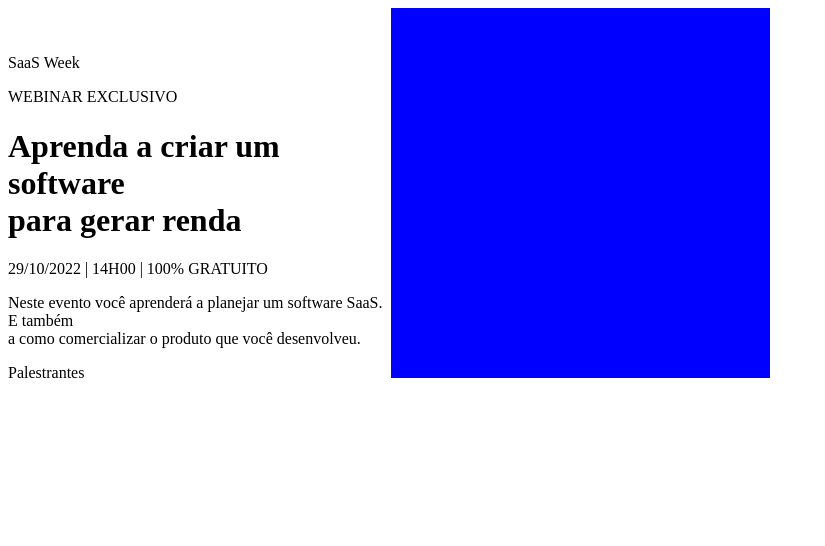
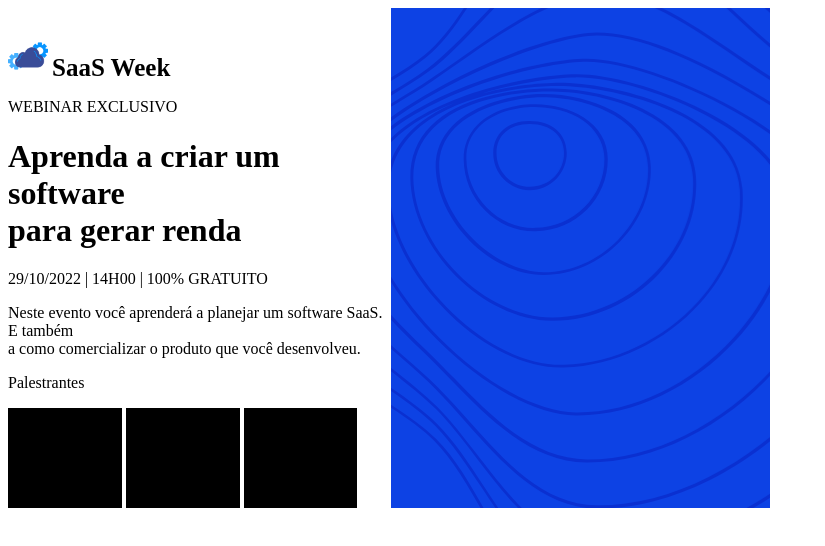
Before and after one commit to emessonh/html_css, a plain HTML site: page projeto/index.html in a window 1280 px wide. Shown: the whole page, without its empty margins (0-825 px from the left). Drawn offline with Linux system fonts and the light colour scheme.

Commit message:
estrutura básica da página

```diff
--- a/projeto/css/style.css
+++ b/projeto/css/style.css
@@ -1,9 +1,22 @@
+/*corpo da página*/
 .inline-block{
-    height: 370px;
+    height: 500px;
     width: 30%;
     display: inline-block;
 }
 
+#logo-saas{
+    height: 40px;
+}
+
 #inscrever{
-    background-color: blue;
+    background-image: url("../img/pattern.png");
 }
+
+/*card palestrantes*/
+.palestrantes-inline{
+    display: inline-block;
+    background-color: black;
+    height: 100px;
+    width: 30%;
+}
--- a/projeto/index.html
+++ b/projeto/index.html
@@ -9,7 +9,10 @@
 </head>
 <body>
     <div class="inline-block">
-        <p>SaaS Week</p>
+        <div id="cabecalho">
+            <img src="img/saasweeklogo.png" alt="Logo SaaS" id="logo-saas">
+            <strong><span style="font-size: 25px;">SaaS Week</span></strong>
+        </div>
         <p>WEBINAR EXCLUSIVO</p>
         <h1>Aprenda a criar um software <br>para gerar renda</h1>
         <p>29/10/2022 | 14H00 | 100% GRATUITO</p>
@@ -18,7 +21,13 @@
             a como comercializar o produto que você desenvolveu.
         </p>
         <p>Palestrantes</p>
-        <div id="palestrantes">
+        <div class="palestrantes-inline">
+
+        </div>
+        <div class="palestrantes-inline">
+
+        </div>
+        <div class="palestrantes-inline">
 
         </div>
     </div>
```
Also changed, not shown: projeto/img/pattern.png (added), projeto/img/saasweeklogo.png (added), projeto/img/user_1.jpg (added), projeto/img/user_2.jpg (added), projeto/img/user_3.jpg (added).
